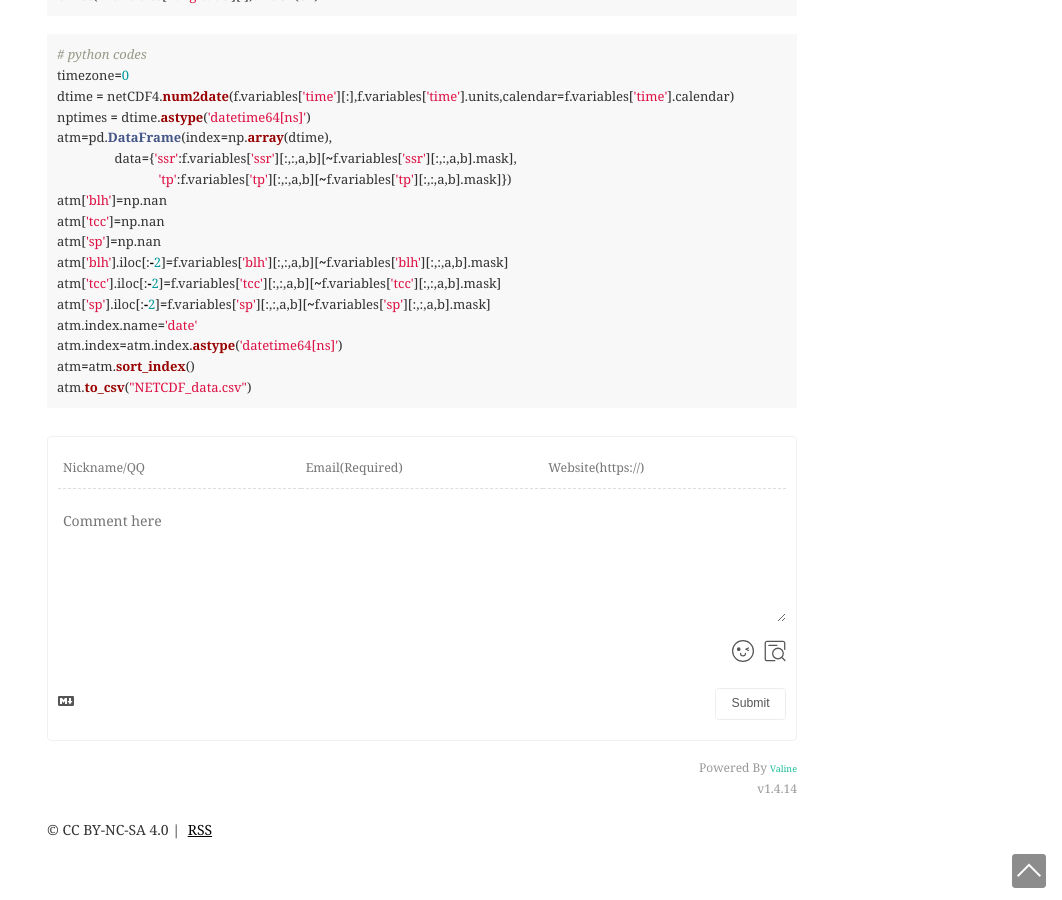
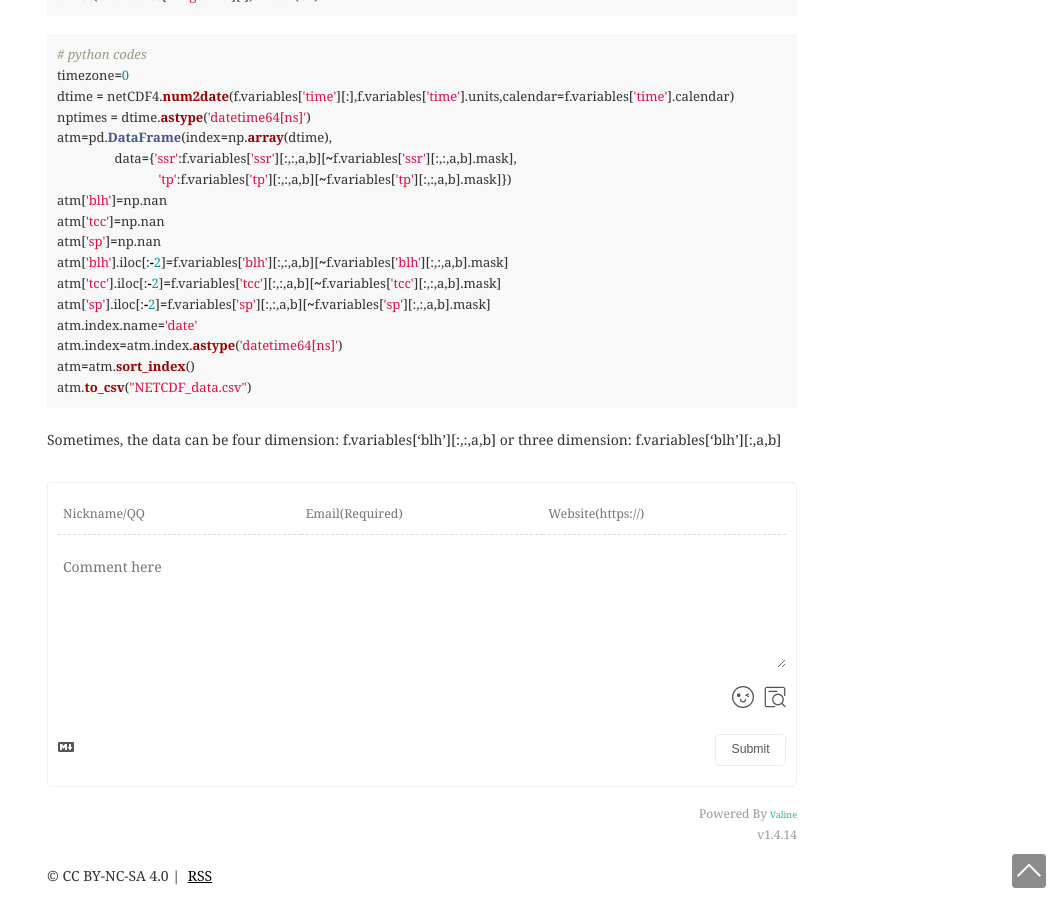
Before and after one commit to songair/Congbo, a Jekyll site: the page built from _posts/2022-07-15-Meteorological data sources.md, in a window 1280 px wide and 900 px high, scrolled down 1742 px. Shown: the whole window, without its empty margins (218-1280 px from the left). Built offline with Jekyll 4.4.1, drawn with Linux system fonts in a browser that asks for light colours; comment, search, counter and statistics services are not loaded.

Commit message:
Update 2022-07-15-Meteorological data sources.md

````diff
--- a/_posts/2022-07-15-Meteorological data sources.md
+++ b/_posts/2022-07-15-Meteorological data sources.md
@@ -104,3 +104,4 @@ atm.index=atm.index.astype('datetime64[ns]')
 atm=atm.sort_index()
 atm.to_csv("NETCDF_data.csv")
 ```
+Sometimes, the data can be four dimension: f.variables['blh'][:,:,a,b] or three dimension: f.variables['blh'][:,a,b]
````
